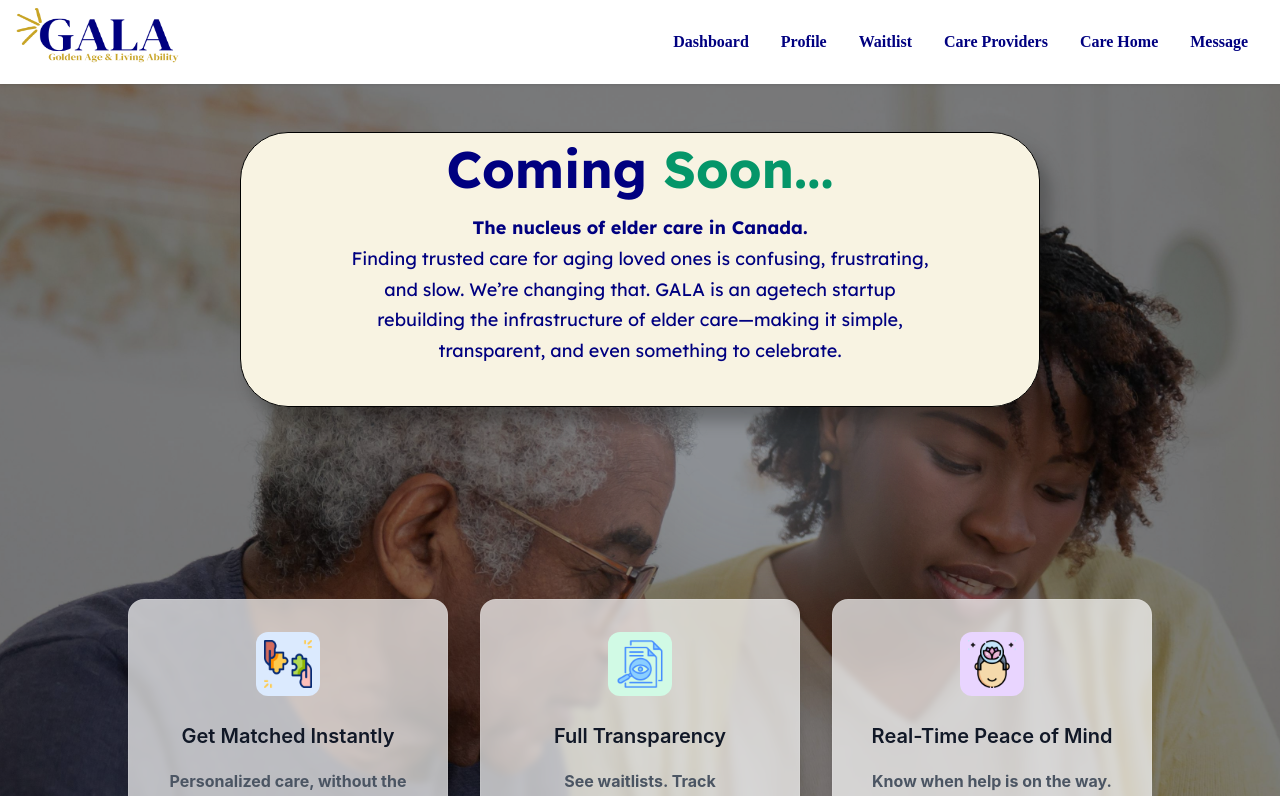
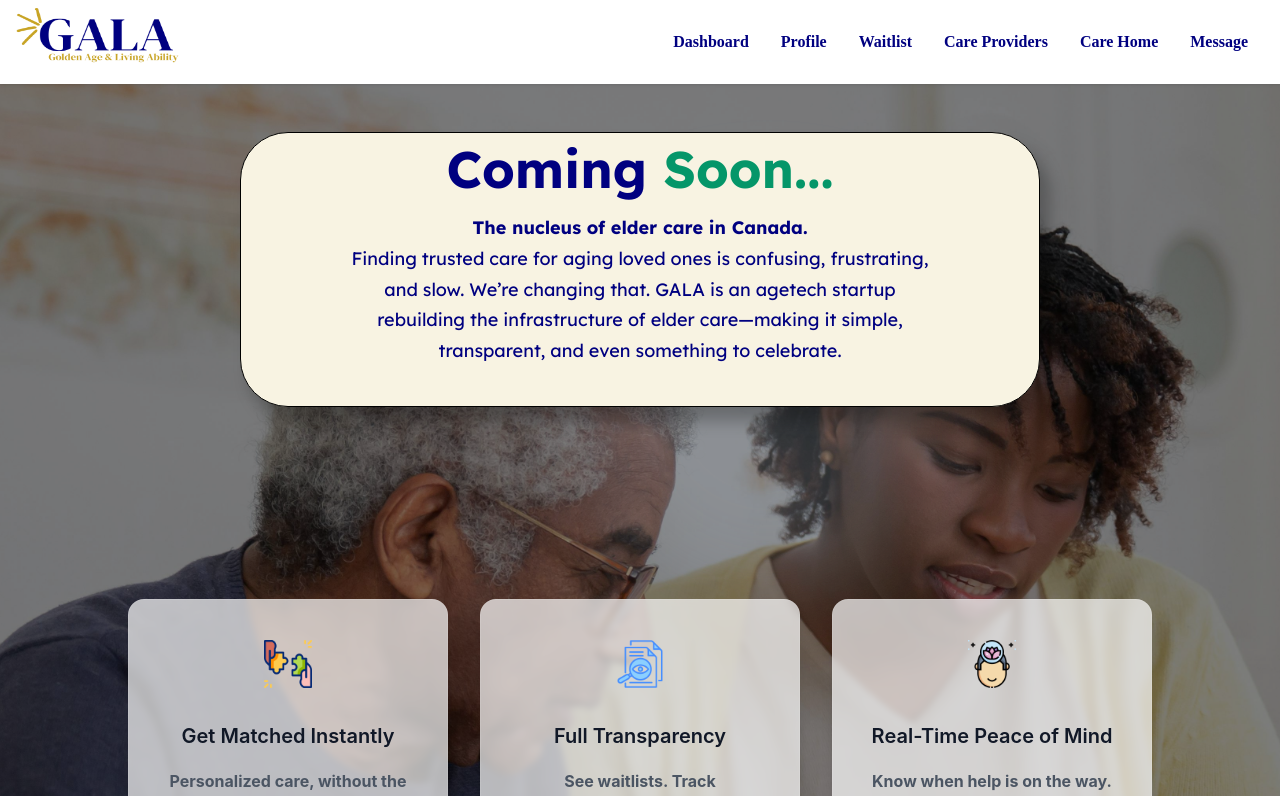
Before and after one commit to Technical-galacares/gala-care, a React (Vite) app: page / in a window 1280 px wide. Shown: the top 796 px of the page. Built offline with nearby package versions, Linux system fonts and the light colour scheme; a web font is replaced by a local one.

Commit message:
icon boxes

```diff
--- a/src/App.css
+++ b/src/App.css
@@ -279,8 +279,8 @@ body {
   margin: 0 auto 1.5rem;
 }
 
-.feature-icon.blue {
-  background-color: #dbeafe;
+/* .feature-icon.blue {
+  background-color: #fdfeff;
 }
 
 .feature-icon.emerald {
@@ -289,7 +289,7 @@ body {
 
 .feature-icon.purple {
   background-color: #e9d5ff;
-}
+} */
 
 .icon-symbol {
   display: flex;
```
